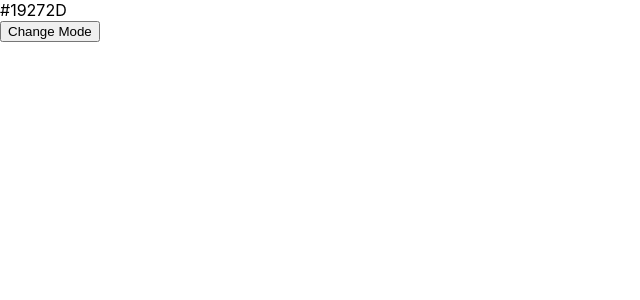
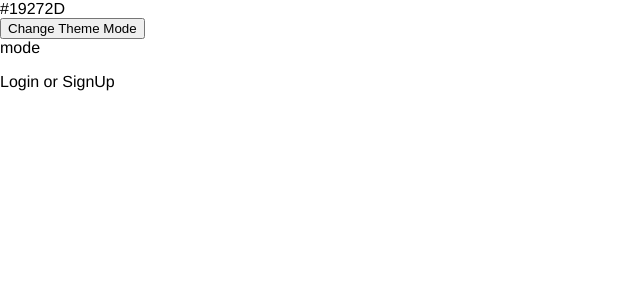
Before and after one commit to KristofaJosh/MyReactBoilerPlate, a React (Create React App) app: page / in a window 1280 px wide. Shown: the top 300 px of the page, without its empty margins (0-640 px from the left). Built offline with nearby package versions, Linux system fonts and the light colour scheme.

Commit message:
redux and react router

```diff
--- a/package.json
+++ b/package.json
@@ -8,7 +8,10 @@
     "@testing-library/user-event": "^7.1.2",
     "react": "^16.13.1",
     "react-dom": "^16.13.1",
+    "react-redux": "^7.2.0",
+    "react-router-dom": "^5.1.2",
     "react-scripts": "3.4.1",
+    "redux": "^4.0.5",
     "styled-components": "^5.1.0",
     "styled-theming": "^2.2.0"
   },
--- a/src/App.js
+++ b/src/App.js
@@ -1,5 +1,10 @@
-import React, {useContext} from 'react';
+import React, {lazy, Suspense, useContext} from "react";
+import {BrowserRouter as Router, Route, Switch} from "react-router-dom";
 import ConstantContext, {StyleContext} from "./ui/constants/context";
+
+
+// noinspection JSCheckFunctionSignatures
+const Auth = lazy(() => import("./ui/composite/pages/authentication/index"));
 
 function App() {
     const val = useContext(ConstantContext);
@@ -8,7 +13,20 @@ function App() {
     return (
         <>
             <div>{val.siteColors.black}</div>
-            <button onClick={changeStyle.changeMode}>Change Mode</button>
+            <button onClick={changeStyle.changeMode}>Change Theme Mode</button>
+            <div>
+                {changeStyle.mode || 'mode'}
+            </div>
+
+            <Suspense fallback={'loading...'}>
+
+
+                <Router>
+                    <Switch>
+                        <Route path="/" component={Auth}/>
+                    </Switch>
+                </Router>
+            </Suspense>
         </>
     );
 }
--- a/src/index.css
+++ b/src/index.css
@@ -1,8 +1,6 @@
 body {
   margin: 0;
-  font-family: -apple-system, BlinkMacSystemFont, 'Segoe UI', 'Roboto', 'Oxygen',
-    'Ubuntu', 'Cantarell', 'Fira Sans', 'Droid Sans', 'Helvetica Neue',
-    sans-serif;
+  font-family: 'Helvetica Neue', sans-serif;
   -webkit-font-smoothing: antialiased;
   -moz-osx-font-smoothing: grayscale;
 }
--- a/src/index.js
+++ b/src/index.js
@@ -7,16 +7,20 @@ import ErrorBoundary from "./containers/errors/errorboundary";
 import variables from "./ui/constants/variables";
 import {ConstantProvider} from "./ui/constants/context";
 import SiteStylingProvider from "./ui/constants/theme";
+import {Provider} from "react-redux";
+import store from './store'
 
 
 ReactDOM.render(
     <React.StrictMode>
         <ErrorBoundary>
-            <ConstantProvider value={variables}>
-                <SiteStylingProvider>
-                    <App/>
-                </SiteStylingProvider>
-            </ConstantProvider>
+            <Provider store={store}>
+                <ConstantProvider value={variables}>
+                    <SiteStylingProvider>
+                        <App/>
+                    </SiteStylingProvider>
+                </ConstantProvider>
+            </Provider>
         </ErrorBoundary>
     </React.StrictMode>,
     document.getElementById('root')
--- /dev/null
+++ b/src/store/index.js
@@ -0,0 +1,6 @@
+import {createStore} from "redux";
+import allReducers from "./reducers";
+
+const store = createStore(allReducers);
+
+export default store
--- /dev/null
+++ b/src/store/reducers/index.js
@@ -0,0 +1,17 @@
+import {combineReducers} from "redux";
+import {countReducer} from "./reducer/count.reducer";
+
+
+
+
+
+
+
+
+
+
+const allReducers = combineReducers({
+    countReducer
+});
+
+export default allReducers
--- /dev/null
+++ b/src/store/reducers/reducer/count.reducer.js
@@ -0,0 +1,10 @@
+export const countReducer = function (state = 0, action) {
+    switch (action.type) {
+        case "INCREMENT":
+            return state + 1;
+        case "DECREMENT":
+            return state - 1;
+        default:
+            return state;
+    }
+};
--- a/src/ui/composite/pages/authentication/index.jsx
+++ b/src/ui/composite/pages/authentication/index.jsx
@@ -0,0 +1,9 @@
+import React from "react";
+
+const Authentication = () => {
+    return <>
+        <p>Login or SignUp</p>
+    </>
+};
+
+export default Authentication;
```
Also changed, not shown: src/store/actions/count.action.js (added, +11 -0 lines), src/routes/index.js (added), 1 other file (tests, documents, lock files or other folders).
